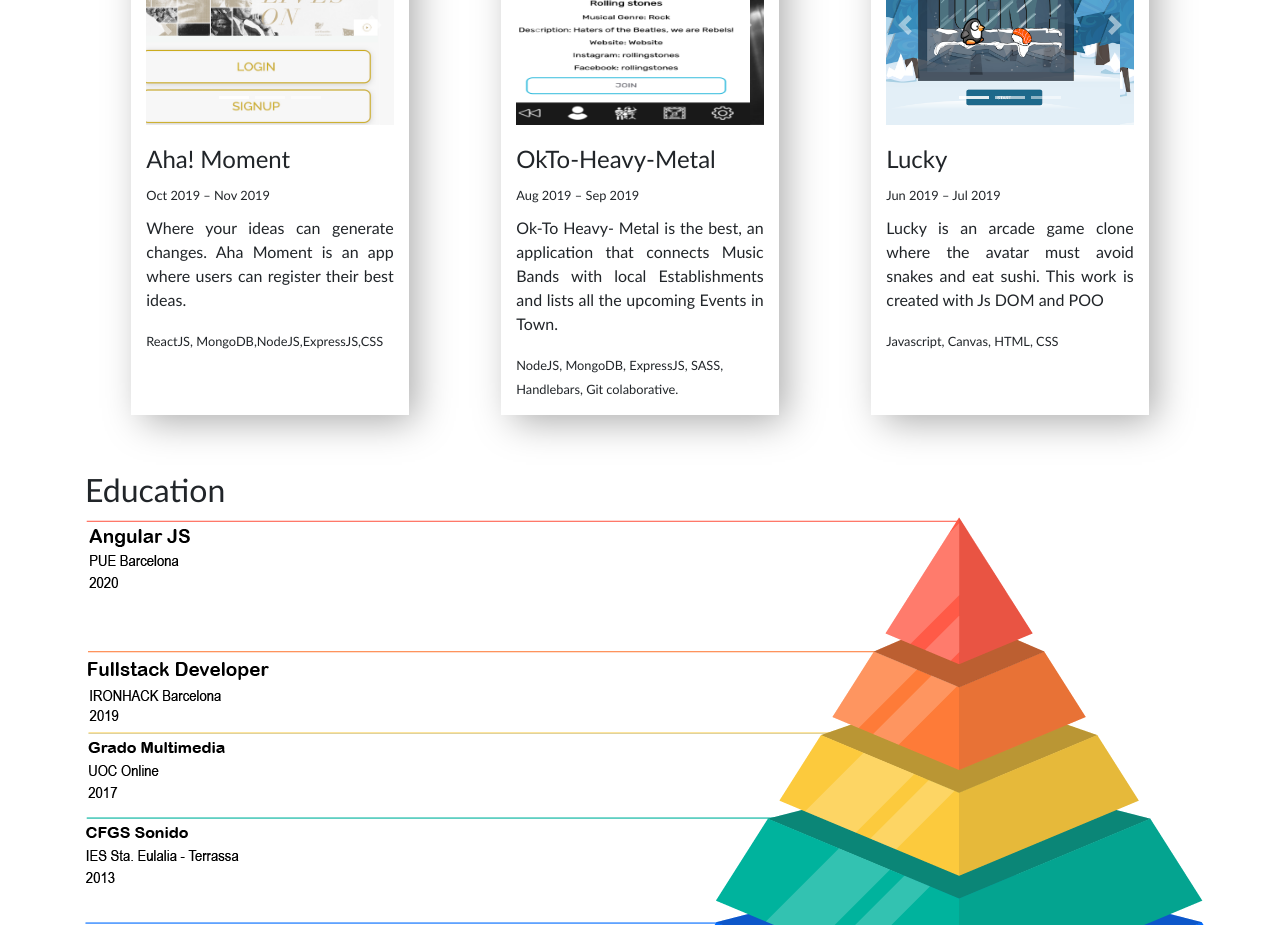
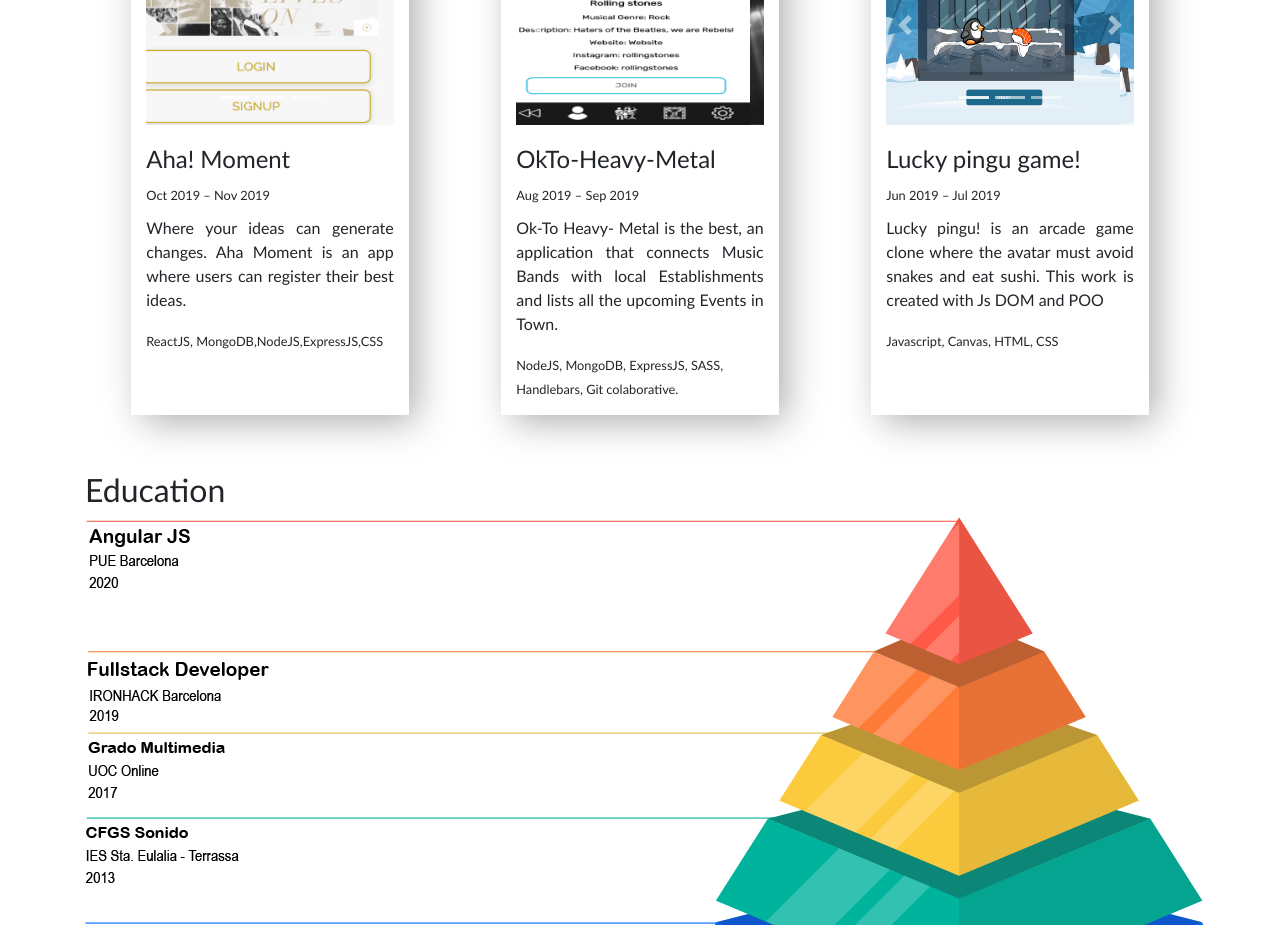
Before and after one commit to johanBautista/jBautista_web, a React (Create React App) app: page /cv in a window 1280 px wide. Shown: the part 940-1865 px from the top of the page. Built offline with nearby package versions, Linux system fonts and the light colour scheme.

Commit message:
test dev-3

```diff
--- a/src/components/pages/curriculum/carrusel/Carrusel.js
+++ b/src/components/pages/curriculum/carrusel/Carrusel.js
@@ -67,10 +67,10 @@ const Carrusel = () => {
               <img className="d-block w-100 size-img" src={lk3} alt="Third slide" />
             </Carousel.Item>
           </Carousel>
-          <h4 className="carrusel-title">Lucky</h4>
+          <h4 className="carrusel-title">Lucky pingu game!</h4>
           <small>Jun 2019 – Jul 2019 </small>
           <p className="carrusel-description">
-            Lucky is an arcade game clone where the avatar must avoid snakes and eat sushi. This work is created with Js
+            Lucky pingu! is an arcade game clone where the avatar must avoid snakes and eat sushi. This work is created with Js
             DOM and POO
           </p>
           <small>Javascript, Canvas, HTML, CSS</small>
```
